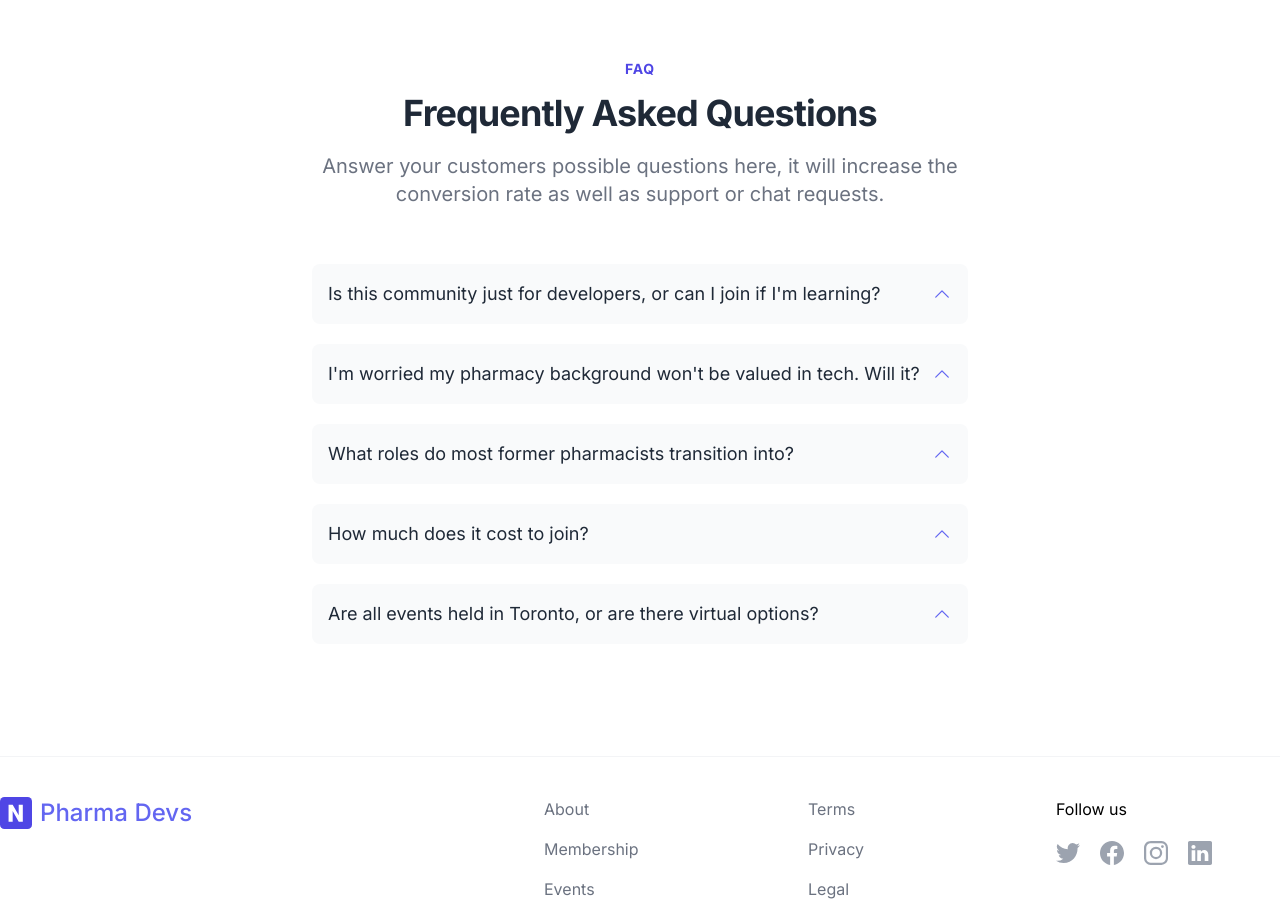
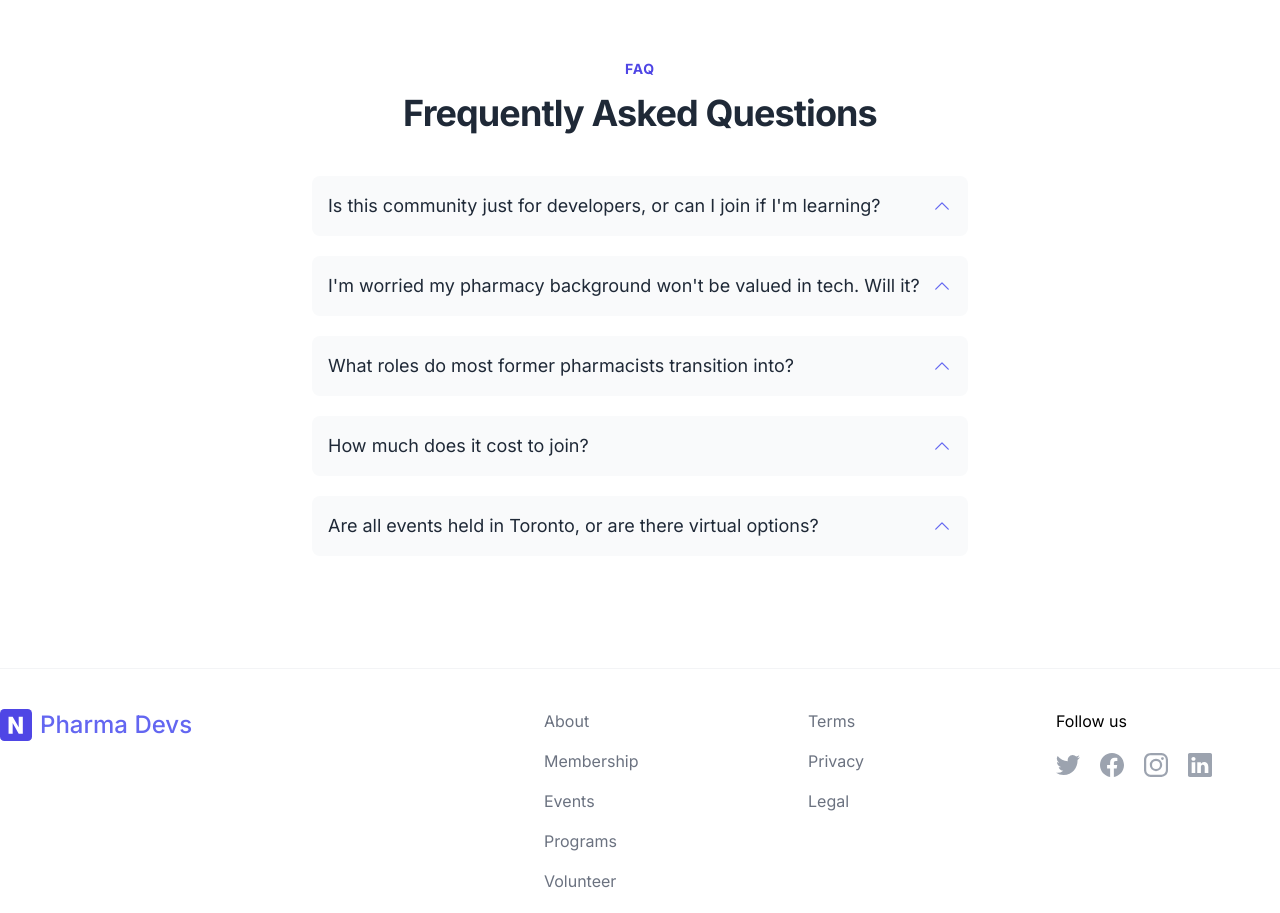
Before and after one commit to xeonmobius/pharmacydevs, a Next.js app: page / in a window 1280 px wide. Shown: the part 3280-4193 px from the top of the page. Built offline with nearby package versions, Linux system fonts and the light colour scheme.

Commit message:
The SectionTitle component for the FAQ section now only contains the  preTitle and title properties without the additional explanatory text.  The FAQ component itself remains intact and will continue to display  the Pharma Devs specific questions and answers that were added earlier.

```diff
--- a/src/app/page.tsx
+++ b/src/app/page.tsx
@@ -45,8 +45,6 @@ export default function Home() {
       <Testimonials />
 
       <SectionTitle preTitle="FAQ" title="Frequently Asked Questions">
-        Answer your customers possible questions here, it will increase the
-        conversion rate as well as support or chat requests.
       </SectionTitle>
 
       <Faq />
```
